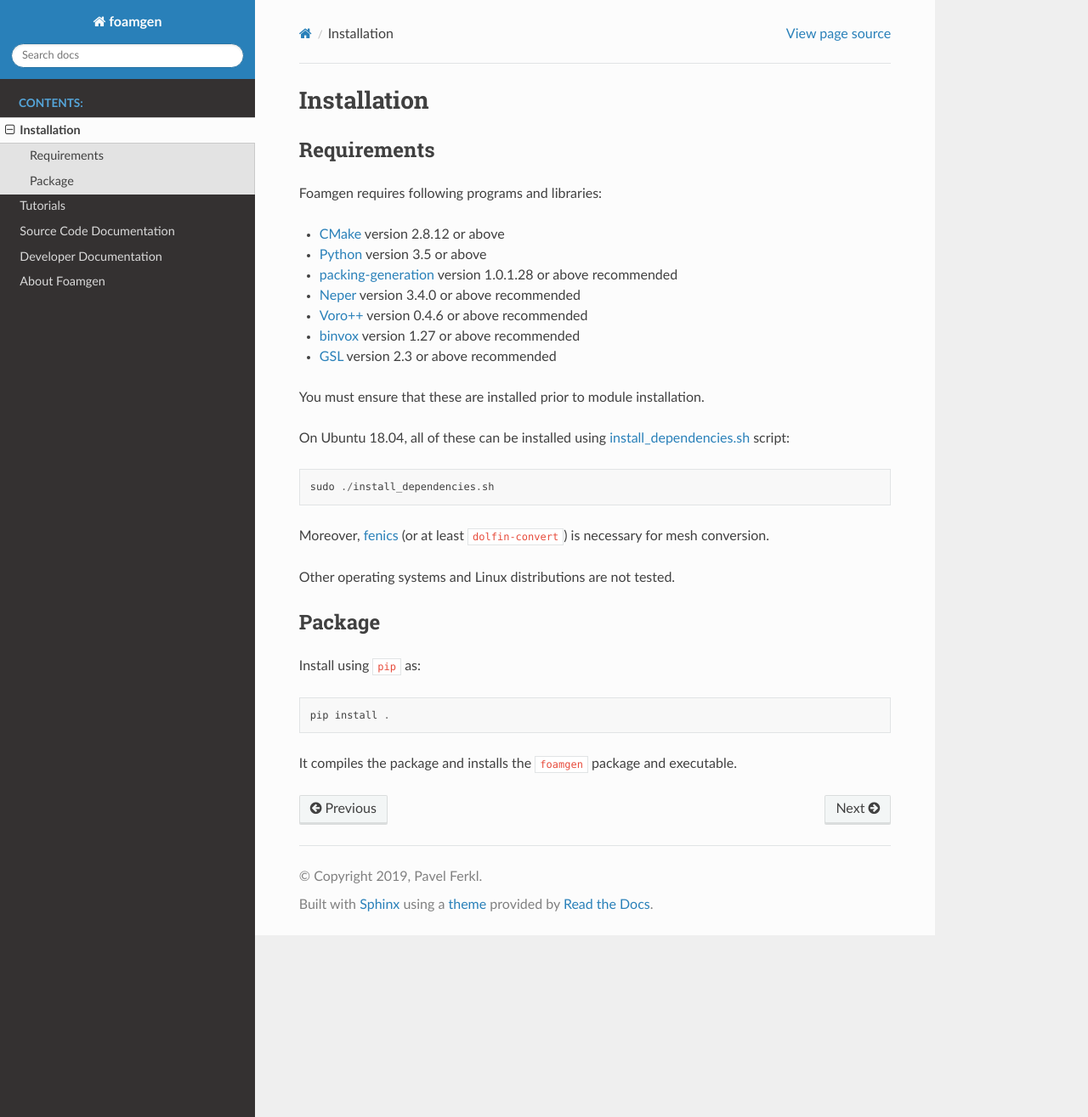
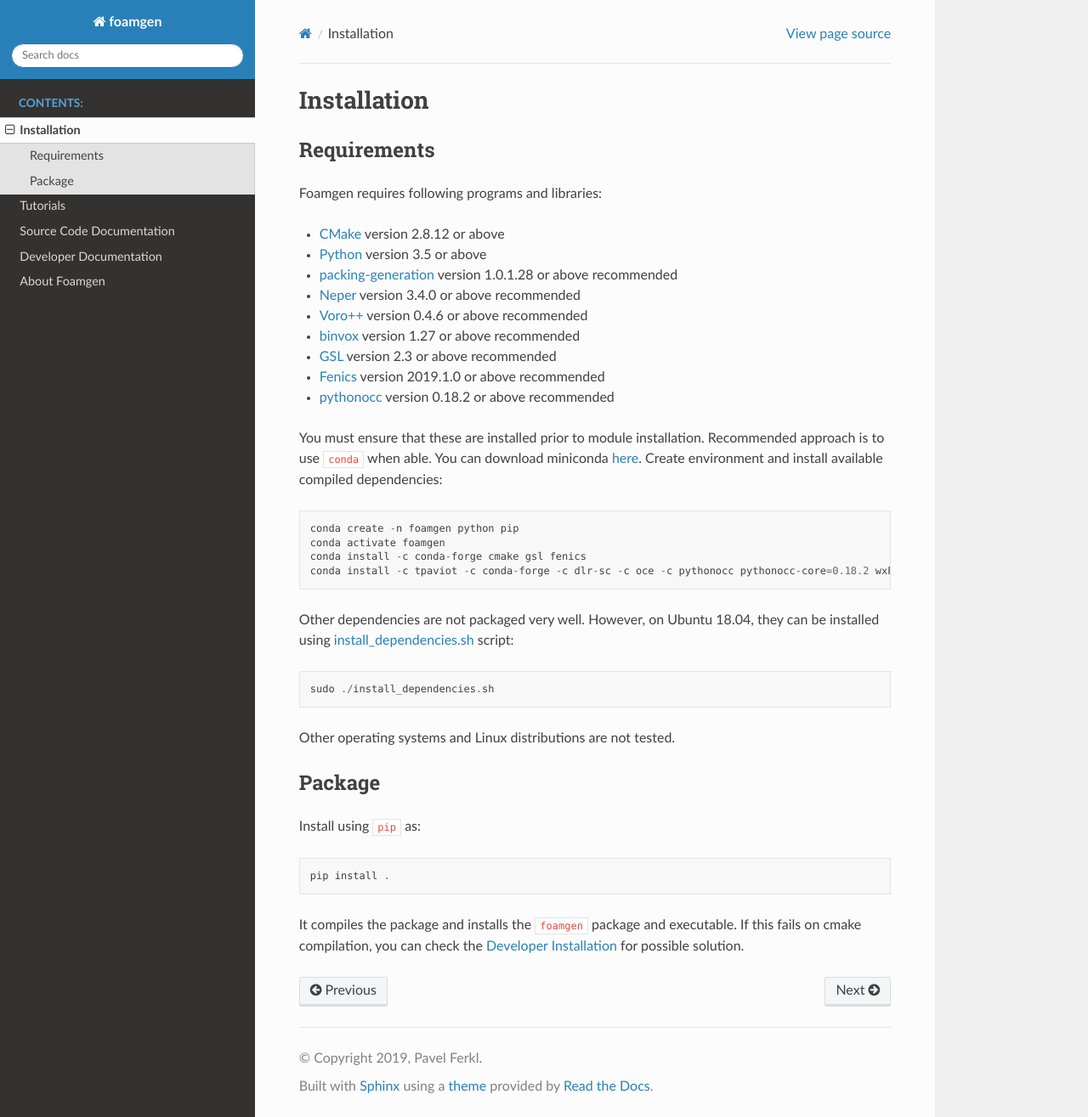
Before and after one commit to japaf/foamgen, a Sphinx documentation site: the page built from docs/source/install.rst, in a window 1280 px wide and 1315 px high. Shown: the whole window at 85% size. Built offline with Sphinx 7.4.7 and the Read the Docs theme 2.0.0, drawn with Linux system fonts in a browser that asks for light colours.

Commit message:
updating install documentation

```diff
--- a/docs/source/conf.py
+++ b/docs/source/conf.py
@@ -39,6 +39,7 @@
     'sphinx.ext.mathjax',
     'sphinx.ext.ifconfig',
     'sphinx.ext.viewcode',
+    'sphinx.ext.autosectionlabel',
     'sphinxcontrib.bibtex',
 ]
 
--- a/docs/source/developer/index.rst
+++ b/docs/source/developer/index.rst
@@ -6,6 +6,7 @@
 .. toctree::
     :maxdepth: 2
 
+    install
     documentation
     tests
     contribute
--- a/docs/source/install.rst
+++ b/docs/source/install.rst
@@ -18,17 +18,27 @@
   version 1.27 or above recommended
 * `GSL <http://www.gnu.org/software/gsl/>`_
   version 2.3 or above recommended
+* `Fenics <https://fenicsproject.org/>`_
+  version 2019.1.0 or above recommended
+* `pythonocc <https://https://github.com/tpaviot/pythonocc>`_
+  version 0.18.2 or above recommended
 
 You must ensure that these are installed prior to module installation.
+Recommended approach is to use ``conda`` when able. You can download miniconda
+`here <https://docs.conda.io/en/latest/miniconda.html>`_. Create environment
+and install available compiled dependencies::
 
-On Ubuntu 18.04, all of these can be installed using `install_dependencies.sh
+    conda create -n foamgen python pip
+    conda activate foamgen
+    conda install -c conda-forge cmake gsl fenics
+    conda install -c tpaviot -c conda-forge -c dlr-sc -c oce -c pythonocc pythonocc-core=0.18.2 wxPython
+
+Other dependencies are not packaged very well. However, on Ubuntu 18.04, they
+can be installed using `install_dependencies.sh
 <https://github.com/japaf/foamgen/blob/master/install_dependencies.sh>`_
 script::
 
     sudo ./install_dependencies.sh
-
-Moreover, `fenics <https://fenicsproject.org/>`_ (or at least
-``dolfin-convert``) is necessary for mesh conversion.
 
 Other operating systems and Linux distributions are not tested.
 
@@ -39,4 +49,6 @@
 
     pip install .
 
-It compiles the package and installs the ``foamgen`` package and executable.
+It compiles the package and installs the ``foamgen`` package and executable. If
+this fails on cmake compilation, you can check the :ref:`Developer
+Installation` for possible solution.
```
Also changed, not shown: docs/source/developer/install.rst (added, +23 -0 lines), 1 other file.
